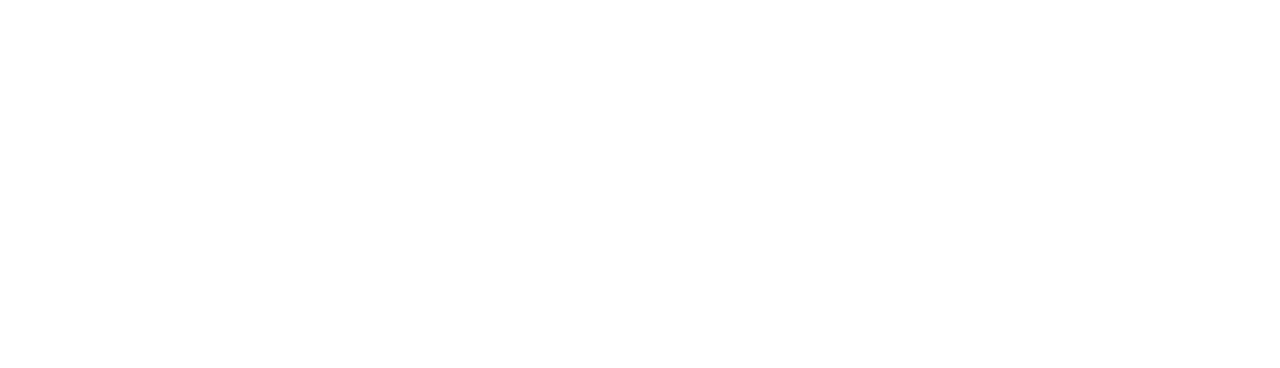
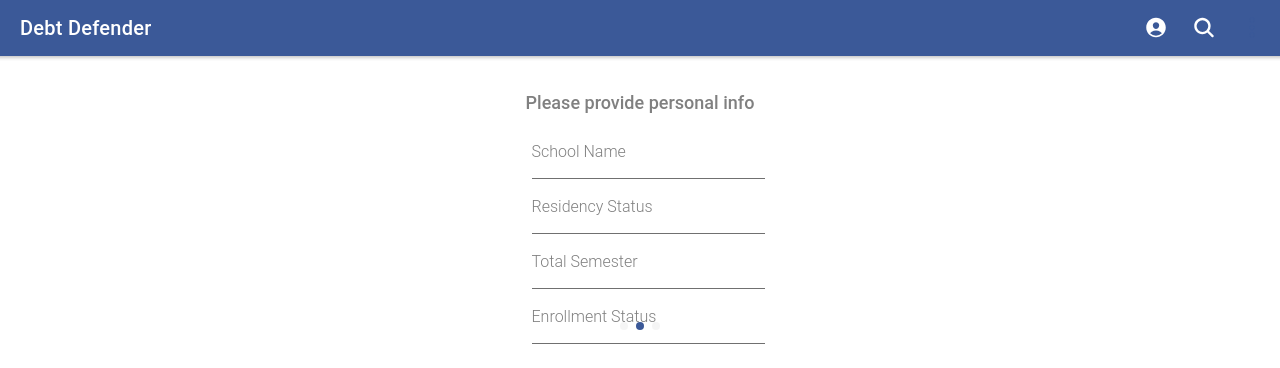
Before and after one commit to casebriscoe/Debt-Defender, a React (Create React App) app: page / in a window 1280 px wide. Shown: the top 368 px of the page. Built offline with nearby package versions, Linux system fonts and the light colour scheme.

Commit message:
added slides

```diff
--- a/src/App.tsx
+++ b/src/App.tsx
@@ -42,9 +42,9 @@
 
     <IonReactRouter>
 
-      {/* <StudentFormPage /> */}
+       <StudentFormPage />
 
-      {/* <DebtDetailsPage />  */}
+       {/* <DebtDetailsPage />   */}
 
 
     </IonReactRouter>
--- a/src/components/StudentForm/StudentForm.component.tsx
+++ b/src/components/StudentForm/StudentForm.component.tsx
@@ -26,7 +26,7 @@
 
 
                          {/* slider  */}
-                            <IonSlides pager={true} options={slideOpts} mode={"ios"}>
+                            <IonSlides pager={true} options={slideOpts} mode={"md"}>
                             <IonSlide>
                                     <div>
                                          <h4 id="info-prompt">
@@ -39,7 +39,20 @@
                                       </div>
                             </IonSlide>
                             <IonSlide>
-                                <h1>Slide 2</h1>
+                                        <div>
+                                    <h4 id="info-prompt">
+                                     Please provide personal info
+                                    </h4>
+                                    <AppInputComponent label="School Name"/>
+                                    <AppInputComponent label="Residency Status"/>
+                                    <AppInputComponent label="Total Semester"/>
+                                    <AppInputComponent label="Enrollment Status"/>
+                                    {/* <AppButtonComponent/>
+                                        needs a back button and a submit button
+                                    */}
+
+
+                                    </div>
                             </IonSlide>
                             <IonSlide>
                                 <h1>Slide 3</h1>
```
